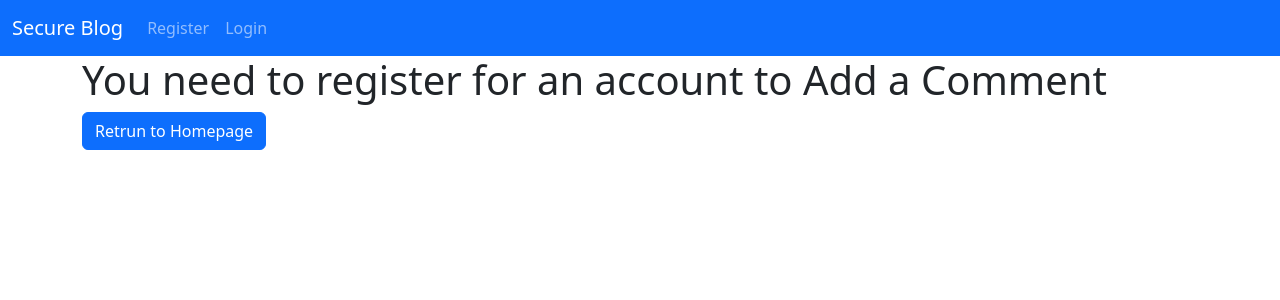
After one commit to colinshaw1/secure-blog, a Django app: template secure_app/blog/templates/comment.html in a window 1280 px wide. The commit adds this page. Shown: the top 300 px of the page. Run offline with Django 3.2, Linux system fonts and the light colour scheme; the template is opened without the code that fills it, so the values that code supplies are empty.

Commit message:
add comment html file

```diff
--- a/secure_app/blog/templates/blogpost.html
+++ b/secure_app/blog/templates/blogpost.html
@@ -23,7 +23,9 @@ Blog by: {{ post.blogger }} -
 <h2>Comments</h2>
 {% if not post.comment.all %}
     No comments left yet!!
+    <a href="" class="btn btn-primary">Add a Comment</a>
 {% else %}
+<a href="" class="btn btn-primary">Add a Comment</a>
     {% for comment in post.comment.all %}
         {{ comments.name }} -
         {{ comments.created_on }}
--- /dev/null
+++ b/secure_app/blog/templates/comment.html
@@ -0,0 +1,21 @@
+{% extends 'base.html' %}
+<!--  add embedded Django for what is rendered on each page of the blog -->
+{% block content %}
+
+{% if user.is_authenticated %}
+    <h1>Add a Comment</h1>
+    <div class="form_group">
+        <form method="POST">
+            <!-- cross site request forgery token. stops hackers stealing the form info -->
+            {% csrf_token%}
+            <!-- django form system to render a built in form -->
+            {{ form.as_p}}
+            <button class="btn btn-primary">Add a Comment</button>
+        </form>
+    </div>
+    <br>
+{% else %}
+    <h1>You need to register for an account to Add a Comment</h1>
+{% endif %}
+<a href="{% url 'home' %}" class="btn btn-primary">Retrun to Homepage</a>
+{% endblock %}
```
